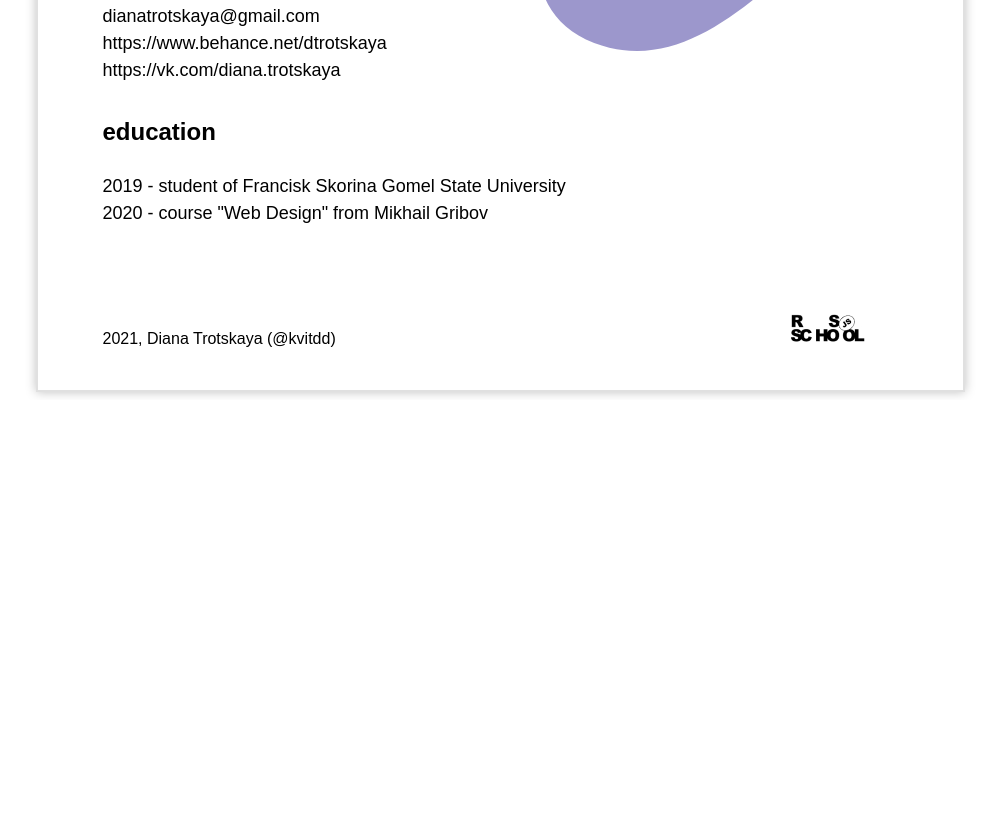
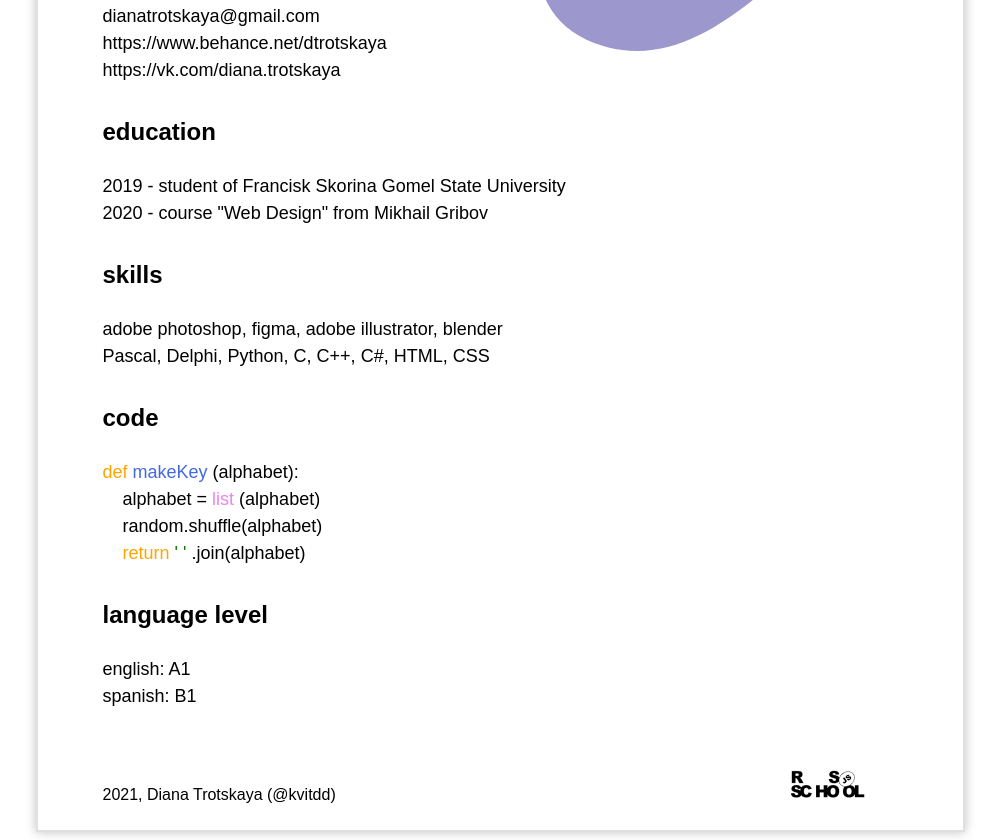
Before and after one commit to kvitdd/rsschool-cv, a plain HTML site: page index.html in a window 1280 px wide. Shown: the part 706-1546 px from the top of the page, without its empty margins (140-1140 px from the left). Before the commit the page ends 1106 px from the top, so only its background shows below. Drawn offline with Linux system fonts and the light colour scheme; a web font is replaced by a local one.

Commit message:
feat: update index.html

```diff
--- a/css/style.css
+++ b/css/style.css
@@ -11,7 +11,7 @@
 .table {
   border: 2px solid rgba(0, 0, 0, 0.12);
   width: 929px;
-  height: 1090px;
+  height: 1530px;
   box-shadow: 0px 0px 10px rgba(0, 0, 0, 0.25);
   margin: 0 auto;
 }
@@ -92,7 +92,7 @@ ul {
   top: 27.5px;
 }
 .footer {
-  margin-top: 87px;
+  margin-top: 60px;
   margin-left: 65px;
 }
 .container {
@@ -102,3 +102,40 @@ ul {
 .logo-img {
   padding-left: 450px;
 }
+.skills {
+  margin-top: 30px;
+  font-size: 24px;
+  line-height: 35px;
+}
+.code {
+  margin-top: 30px;
+  font-size: 24px;
+  line-height: 35px;
+}
+.engl {
+  margin-top: 30px;
+  font-size: 24px;
+  line-height: 35px;
+}
+.skills-info {
+  margin-top: 15px;
+}
+.engl-info {
+  margin-top: 15px;
+}
+.text-naranja {
+  color: orange;
+  display: inline-block;
+}
+.text-azul {
+  color: royalblue;
+  display: inline-block;
+}
+.text-fiol {
+  color: violet;
+  display: inline-block;
+}
+.text-verde {
+  color: green;
+  display: inline-block;
+}
--- a/index.html
+++ b/index.html
@@ -19,11 +19,13 @@
         <img class="figura-img" src="img/figura.svg" alt="figura" />
         <img class="ramka-img" src="img/ramka.svg" alt="ramka" />
         <img class="ava-img" src="img/ava.jpg" alt="ava" />
+        <header>
           <h1 class="name">
             DIANA
             <span>TROTSKAYA</span>
           </h1>
-
+        </header>
+        <main>
           <div class="container">
             <h3 class="about">about me</h3>
             <p class="about-info">
@@ -57,8 +59,34 @@
               2019 - student of Francisk Skorina Gomel State University
               <span>2020 - course "Web Design" from Mikhail Gribov</span>
             </p>
+            <h3 class="skills">skills</h3>
+            <ul class="skills-info" style="list-style: none">
+              <li class="skills-spisok">
+                adobe photoshop, figma, adobe illustrator, blender
+              </li>
+              <li class="skills-spisok">
+                Pascal, Delphi, Python, C, C++, C#, HTML, CSS
+              </li>
+            </ul>
+            <section class="code-todo">
+              <h3 class="code">code</h3>
+              <p class="code-text">
+                  <span class="text-naranja">def</span> <span class="text-azul">makeKey</span>
+                  (alphabet):
+                  <br>&nbsp&nbsp&nbsp alphabet = <span class="text-fiol">list</span>
+              (alphabet)
+                  <br>&nbsp&nbsp&nbsp random.shuffle(alphabet)
+                  <br>&nbsp&nbsp&nbsp <span class="text-naranja">return</span> <span class="text-verde">' '</span> .join(alphabet)</br>
+                </code>
+              </p>
+            </section>
+            <h3 class="engl">language level</h3>
+            <p class="engl-info">
+              english: A1
+              <span>spanish: B1</span>
+            </p>
           </div>
-
+        </main>
         <footer class="footer">
           <a class="git" href="https://github.com/kvitdd"
             >2021, Diana Trotskaya (@kvitdd)</a
```
Lines whose indentation alone changed are shown as unchanged.
